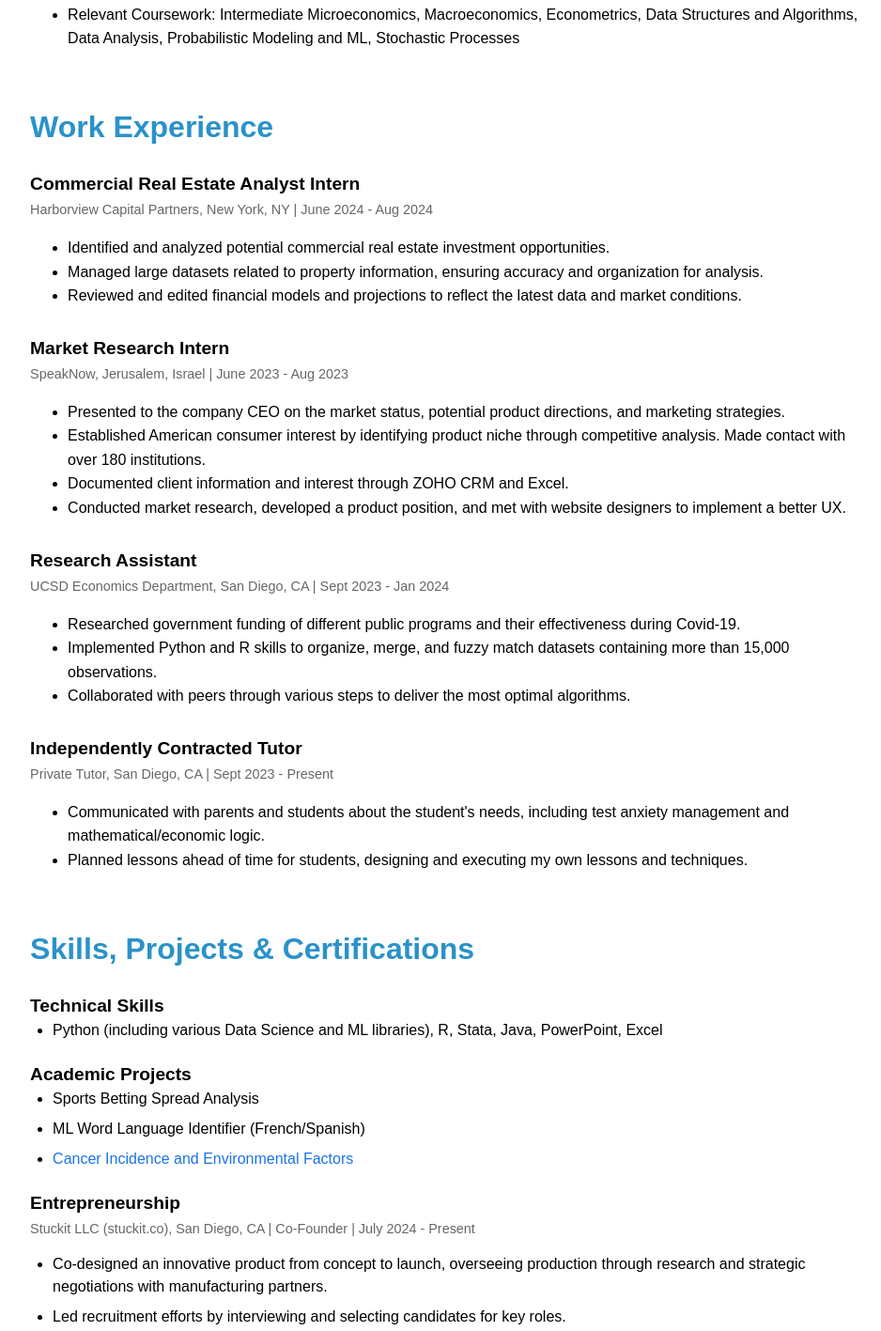
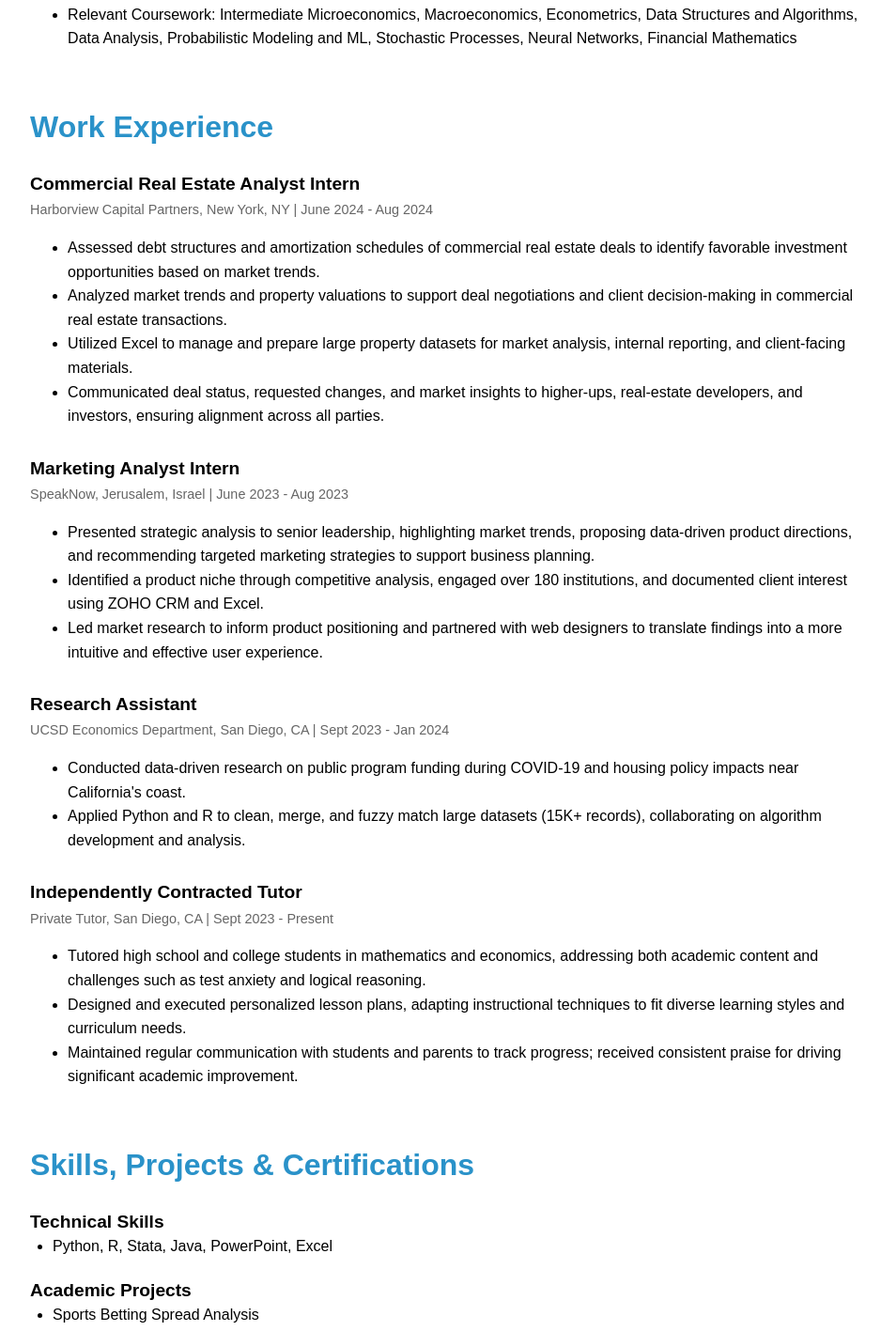
Before and after one commit to artyjb/portfolio, a plain HTML site: page resume/index.html in a window 1280 px wide. Shown: the part 397-1814 px from the top of the page at 94% size, without its empty margins (163-1101 px from the left). Drawn offline with Linux system fonts and the light colour scheme.

Commit message:
resume update

```diff
--- a/resume/index.html
+++ b/resume/index.html
@@ -23,11 +23,12 @@
       <h2 class="experience-heading">Education</h2>
       <div class="job">
         <h3 class="job-title">University of California, San Diego</h3>
-        <p class="job-details">B.S. in Joint Mathematics-Economics; Minor in Data Science; GPA: 3.56 / 4.0</p>
+        <p class="job-details">B.S. in Joint Mathematics-Economics; Minor in Data Science; GPA: 3.6 / 4.0</p>
         <p class="job-details">Graduated: June 2025</p>
         <ul class="job-responsibilities">
           <li>Relevant Coursework: Intermediate Microeconomics, Macroeconomics, Econometrics, Data Structures and
-            Algorithms, Data Analysis, Probabilistic Modeling and ML, Stochastic Processes</li>
+            Algorithms, Data Analysis, Probabilistic Modeling and ML, Stochastic Processes, Neural Networks, Financial
+            Mathematics</li>
         </ul>
       </div>
     </div>
@@ -38,25 +39,27 @@
         <h3 class="job-title">Commercial Real Estate Analyst Intern</h3>
         <p class="job-details">Harborview Capital Partners, New York, NY | June 2024 - Aug 2024</p>
         <ul class="job-responsibilities">
-          <li>Identified and analyzed potential commercial real estate investment opportunities.</li>
-          <li>Managed large datasets related to property information, ensuring accuracy and organization for analysis.
-          </li>
-          <li>Reviewed and edited financial models and projections to reflect the latest data and market conditions.
-          </li>
+          <li>Assessed debt structures and amortization schedules of commercial real estate deals to identify favorable
+            investment opportunities based on market trends.</li>
+          <li>Analyzed market trends and property valuations to support deal negotiations and client decision-making in
+            commercial real estate transactions.</li>
+          <li>Utilized Excel to manage and prepare large property datasets for market analysis, internal reporting, and
+            client-facing materials.</li>
+          <li>Communicated deal status, requested changes, and market insights to higher-ups, real-estate developers,
+            and investors, ensuring alignment across all parties.</li>
         </ul>
       </div>
 
       <div class="job">
-        <h3 class="job-title">Market Research Intern</h3>
+        <h3 class="job-title">Marketing Analyst Intern</h3>
         <p class="job-details">SpeakNow, Jerusalem, Israel | June 2023 - Aug 2023</p>
         <ul class="job-responsibilities">
-          <li>Presented to the company CEO on the market status, potential product directions, and marketing strategies.
-          </li>
-          <li>Established American consumer interest by identifying product niche through competitive analysis. Made
-            contact with over 180 institutions.</li>
-          <li>Documented client information and interest through ZOHO CRM and Excel.</li>
-          <li>Conducted market research, developed a product position, and met with website designers to implement a
-            better UX.</li>
+          <li>Presented strategic analysis to senior leadership, highlighting market trends, proposing data-driven
+            product directions, and recommending targeted marketing strategies to support business planning.</li>
+          <li>Identified a product niche through competitive analysis, engaged over 180 institutions, and documented
+            client interest using ZOHO CRM and Excel.</li>
+          <li>Led market research to inform product positioning and partnered with web designers to translate findings
+            into a more intuitive and effective user experience.</li>
         </ul>
       </div>
 
@@ -64,10 +67,10 @@
         <h3 class="job-title">Research Assistant</h3>
         <p class="job-details">UCSD Economics Department, San Diego, CA | Sept 2023 - Jan 2024</p>
         <ul class="job-responsibilities">
-          <li>Researched government funding of different public programs and their effectiveness during Covid-19.</li>
-          <li>Implemented Python and R skills to organize, merge, and fuzzy match datasets containing more than 15,000
-            observations.</li>
-          <li>Collaborated with peers through various steps to deliver the most optimal algorithms.</li>
+          <li>Conducted data-driven research on public program funding during COVID-19 and housing policy impacts near
+            California's coast.</li>
+          <li>Applied Python and R to clean, merge, and fuzzy match large datasets (15K+ records), collaborating on
+            algorithm development and analysis.</li>
         </ul>
       </div>
 
@@ -75,9 +78,12 @@
         <h3 class="job-title">Independently Contracted Tutor</h3>
         <p class="job-details">Private Tutor, San Diego, CA | Sept 2023 - Present</p>
         <ul class="job-responsibilities">
-          <li>Communicated with parents and students about the student's needs, including test anxiety management and
-            mathematical/economic logic.</li>
-          <li>Planned lessons ahead of time for students, designing and executing my own lessons and techniques.</li>
+          <li>Tutored high school and college students in mathematics and economics, addressing both academic content
+            and challenges such as test anxiety and logical reasoning.</li>
+          <li>Designed and executed personalized lesson plans, adapting instructional techniques to fit diverse learning
+            styles and curriculum needs.</li>
+          <li>Maintained regular communication with students and parents to track progress; received consistent praise
+            for driving significant academic improvement.</li>
         </ul>
       </div>
     </div>
@@ -87,8 +93,7 @@
       <div class="skills">
         <h3 class="job-title">Technical Skills</h3>
         <ul>
-          <li>Python (including various Data Science and ML libraries), R, Stata, Java, PowerPoint, Excel</li>
-
+          <li>Python, R, Stata, Java, PowerPoint, Excel</li>
         </ul>
       </div>
 
@@ -118,8 +123,8 @@
       <div class="certifications">
         <h3 class="job-title">Certifications and Exams</h3>
         <ul>
-          <li>SOA Probability Exam | Passed March 2025</li>
-
+          <li>SOA Exam P | Passed March 2025</li>
+          <li>Exam FM | Scheduled August 2025</li>
         </ul>
       </div>
     </div>
```
